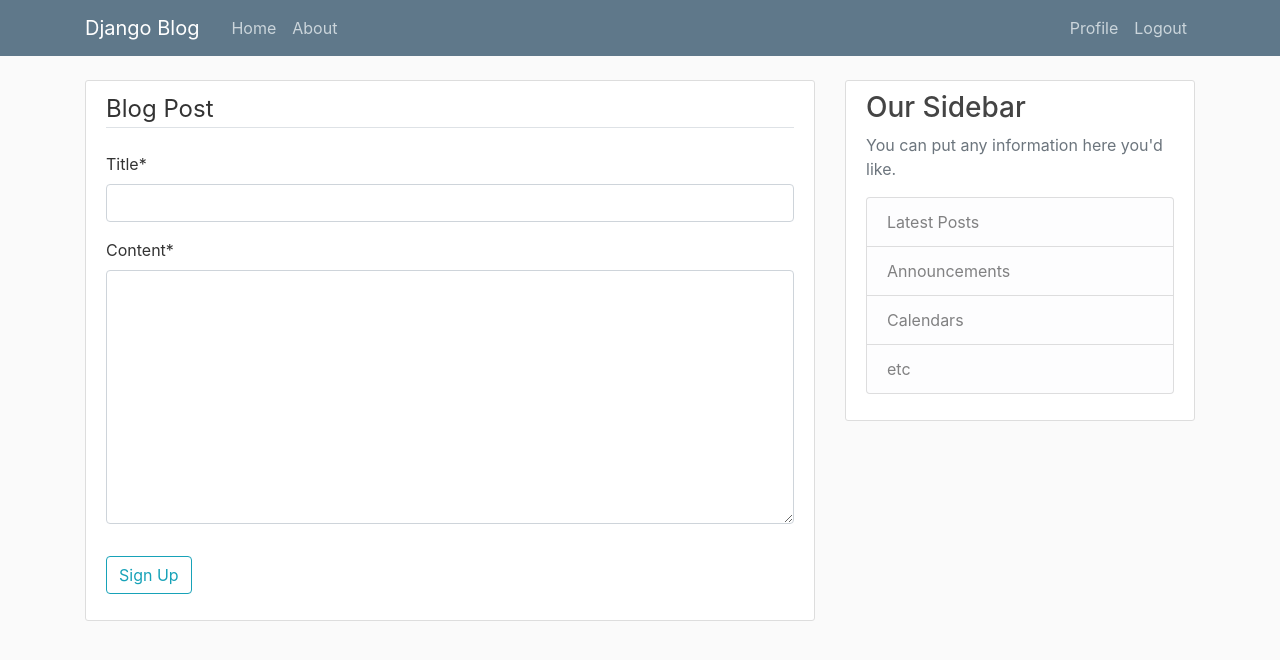
After one commit to rahmanfadhil/django-blog, a Django app: page /post/new/ in a window 1280 px wide. The commit adds this page. Shown: the top 660 px of the page. Run offline with Django 3.2, Linux system fonts and the light colour scheme; a user stored in the database is signed in; tables that the repository leaves empty hold one stand-in row (values such as "Sample post"); some libraries are stand-ins or nearby versions.

Commit message:
Add create, read, and update to post

```diff
--- a/blog/models.py
+++ b/blog/models.py
@@ -1,6 +1,7 @@
 from django.db import models
 from django.utils import timezone
 from django.contrib.auth.models import User
+from django.urls import reverse
 
 
 class Post(models.Model):
@@ -11,3 +12,6 @@
 
     def __str__(self):
         return self.title
+
+    def get_absolute_url(self):
+        return reverse('post-detail', kwargs={'pk': self.pk})
--- a/blog/templates/blog/home.html
+++ b/blog/templates/blog/home.html
@@ -10,7 +10,7 @@
         <a class="mr-2" href="#">{{ post.author }}</a>
         <small class="text-muted">{{ post.date_posted|date:"F d, Y" }}</small>
       </div>
-      <h2><a class="article-title" href="#">{{ post.title }}</a></h2>
+      <h2><a class="article-title" href="{% url 'post-detail' post.id %}">{{ post.title }}</a></h2>
       <p class="article-content">{{ post.content }}</p>
     </div>
   </article>
--- /dev/null
+++ b/blog/templates/blog/post_form.html
@@ -0,0 +1,16 @@
+{% extends "blog/base.html" %}
+{% load crispy_forms_tags %}
+{% block content %}
+<div class="content-section">
+  <form method="POST">
+    {% csrf_token %}
+    <fieldset class="form-group">
+      <legend class="border-bottom mb-4">Blog Post</legend>
+      {{ form|crispy }}
+    </fieldset>
+    <div class="form-group">
+      <button class="btn btn-outline-info" type="submit">Sign Up</button>
+    </div>
+  </form>
+</div>
+{% endblock content %}
--- a/blog/urls.py
+++ b/blog/urls.py
@@ -1,7 +1,18 @@
 from django.urls import path, include
+from .views import (
+    PostListView,
+    PostDetailView,
+    PostCreateView,
+    PostUpdateView,
+    PostDeleteView
+)
 from . import views
 
 urlpatterns = [
-    path('', views.home, name='blog-home'),
+    path('', PostListView.as_view(), name='blog-home'),
+    path('post/<int:pk>/', PostDetailView.as_view(), name='post-detail'),
+    path('post/<int:pk>/update', PostUpdateView.as_view(), name='post-update'),
+    path('post/<int:pk>/delete', PostDeleteView.as_view(), name='post-delete'),
+    path('post/new/', PostCreateView.as_view(), name='post-create'),
     path('about/', views.about, name='blog-about'),
 ]
--- a/blog/views.py
+++ b/blog/views.py
@@ -1,5 +1,12 @@
 from django.shortcuts import render
-from django.http import HttpResponse
+from django.contrib.auth.mixins import LoginRequiredMixin, UserPassesTestMixin
+from django.views.generic import (
+    ListView,
+    DetailView,
+    CreateView,
+    UpdateView,
+    DeleteView
+)
 from .models import Post
 
 
@@ -10,5 +17,51 @@
     return render(request, 'blog/home.html', context)
 
 
+class PostListView(ListView):
+    model = Post
+    template_name = 'blog/home.html'
+    context_object_name = 'posts'
+    ordering = ['-date_posted']
+
+
+class PostDetailView(DetailView):
+    model = Post
+
+
+class PostCreateView(LoginRequiredMixin, CreateView):
+    model = Post
+    fields = ['title', 'content']
+
+    def form_valid(self, form):
+        form.instance.author = self.request.user
+        return super().form_valid(form)
+
+
+class PostUpdateView(LoginRequiredMixin, UserPassesTestMixin, UpdateView):
+    model = Post
+    fields = ['title', 'content']
+
+    def form_valid(self, form):
+        form.instance.author = self.request.user
+        return super().form_valid(form)
+
+    def test_func(self):
+        post = self.get_object()
+        if self.request.user == post.author:
+            return True
+        return False
+
+
+class PostDeleteView(LoginRequiredMixin, UserPassesTestMixin, DeleteView):
+    model = Post
+    success_url = '/'
+
+    def test_func(self):
+        post = self.get_object()
+        if self.request.user == post.author:
+            return True
+        return False
+
+
 def about(request):
     return render(request, 'blog/about.html', {'title': 'About'})
```
Also changed, not shown: blog/templates/blog/post_confirm_delete.html (added, +16 -0 lines), blog/templates/blog/post_detail.html (added, +18 -0 lines).
